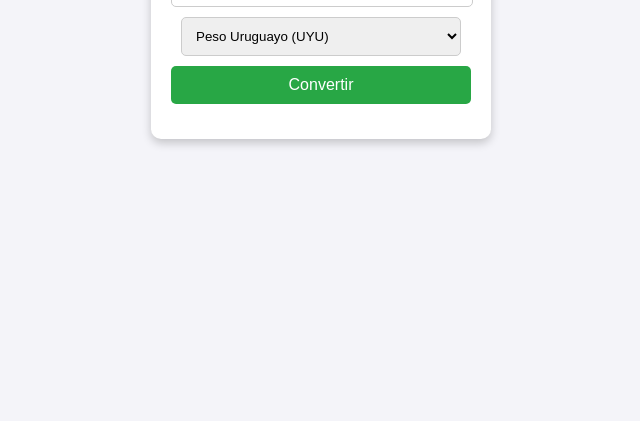
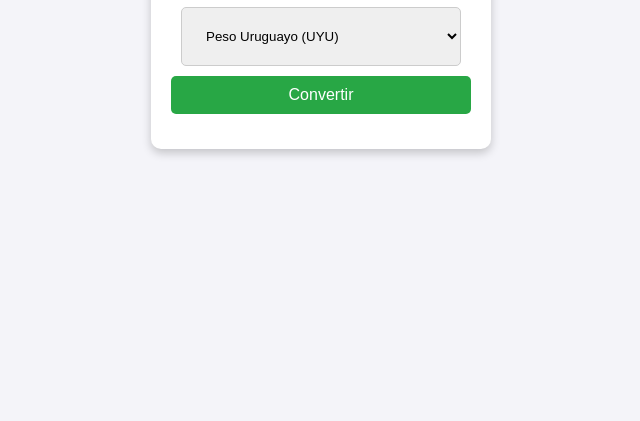
Before and after one commit to frsuleGH/conversorDeMoneda, a plain HTML site: page index.html in a window 1280 px wide. Shown: the part 379-800 px from the top of the page, without its empty margins (319-959 px from the left). Drawn offline with Linux system fonts and the light colour scheme.

Commit message:
Update index.html

```diff
--- a/index.html
+++ b/index.html
@@ -33,6 +33,10 @@
       margin-bottom: 10px;
       border: 1px solid #ccc;
       border-radius: 5px;
+    }
+
+    select {
+      padding: 20px;
     }
     button {
       width: 100%;
```
